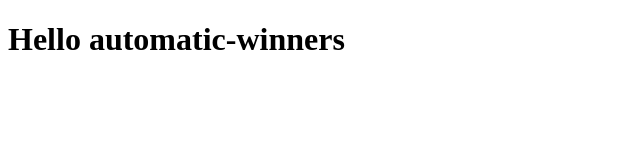
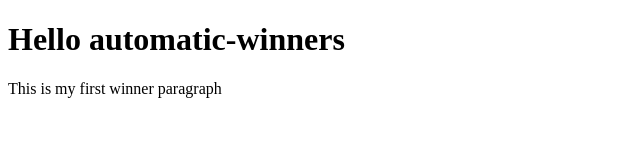
Before and after one commit to alejo9226/automatic-winner, a plain HTML site: page index.html in a window 1280 px wide. Shown: the whole page, without its empty margins (0-640 px from the left). Drawn offline with Linux system fonts and the light colour scheme.

Commit message:
Add paragraph

```diff
--- a/index.html
+++ b/index.html
@@ -5,10 +5,12 @@
     <meta charset="UTF-8">
     <meta name="viewport" content="width=device-width, initial-scale=1.0">
     <title>automatic-winner</title>
+
 </head>
 
 <body>
     <h1>Hello automatic-winners</h1>
+    <p>This is my first winner paragraph</p>
 </body>
 
 </html>
```
